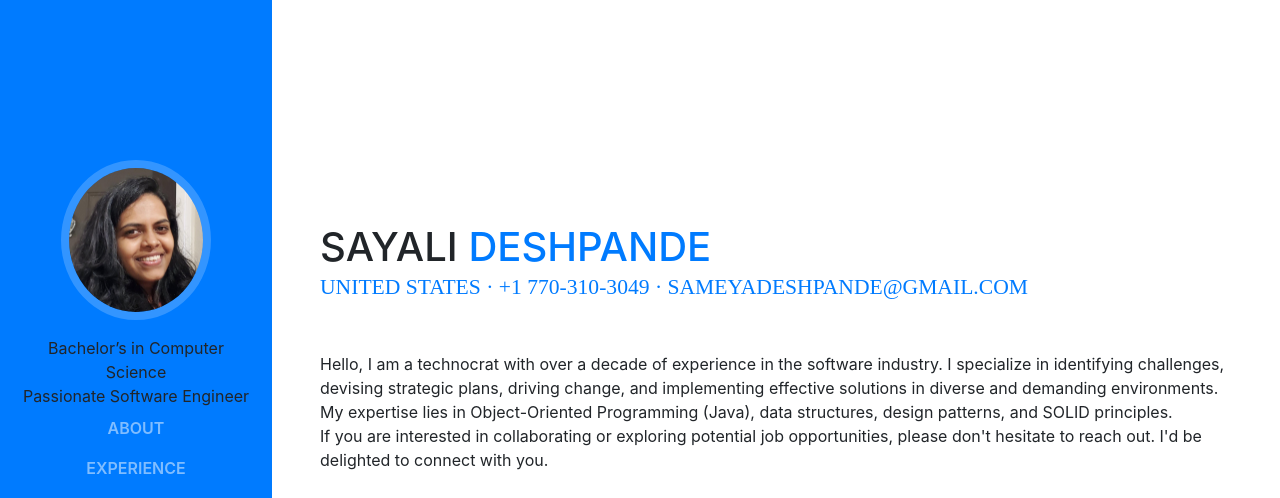
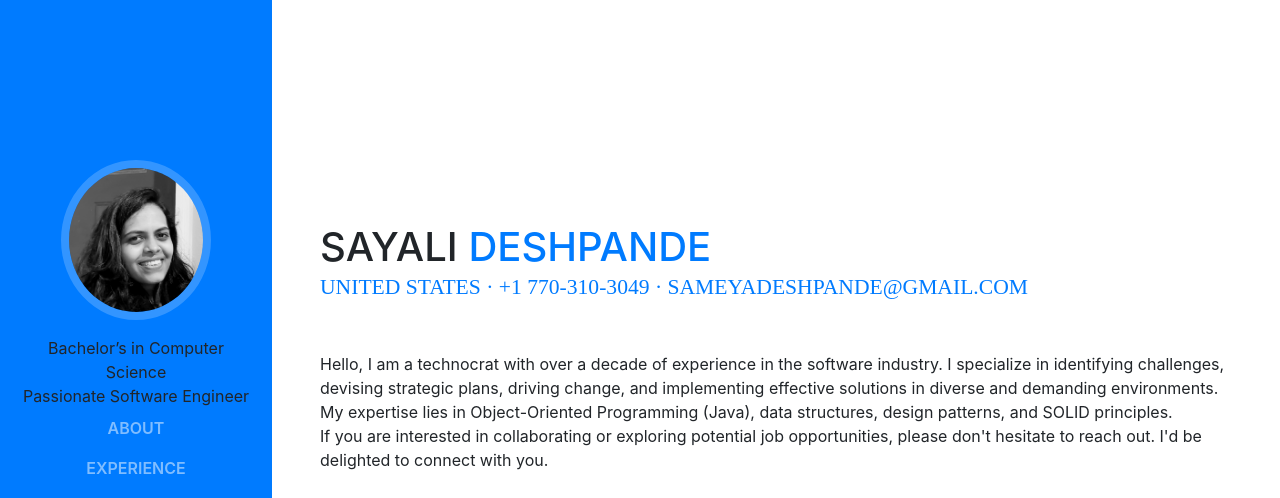
Before and after one commit to SayliDeshpande/cv, a website with bundled scripts: page index.html in a window 1280 px wide. Shown: the top 498 px of the page. Built offline with nearby package versions, Linux system fonts and the light colour scheme; a web font is replaced by a local one.

Commit message:
Update index.html
Updated profile pic

```diff
--- a/index.html
+++ b/index.html
@@ -36,7 +36,7 @@
       <a class="navbar-brand js-scroll-trigger" href="#page-top">
         <span class="d-block d-lg-none">My Portfolio</span>
         <span class="d-none d-lg-block">
-          <img class="img-fluid img-profile rounded-circle mx-auto mb-2" src="img/profile.jpg" alt="">
+          <img class="img-fluid img-profile rounded-circle mx-auto mb-2" src="img/20211008_133017~2.jpg" alt="">
         </span>
       </a>
       <button class="navbar-toggler" type="button" data-toggle="collapse" data-target="#navbarSupportedContent" aria-controls="navbarSupportedContent" aria-expanded="false" aria-label="Toggle navigation">
```
